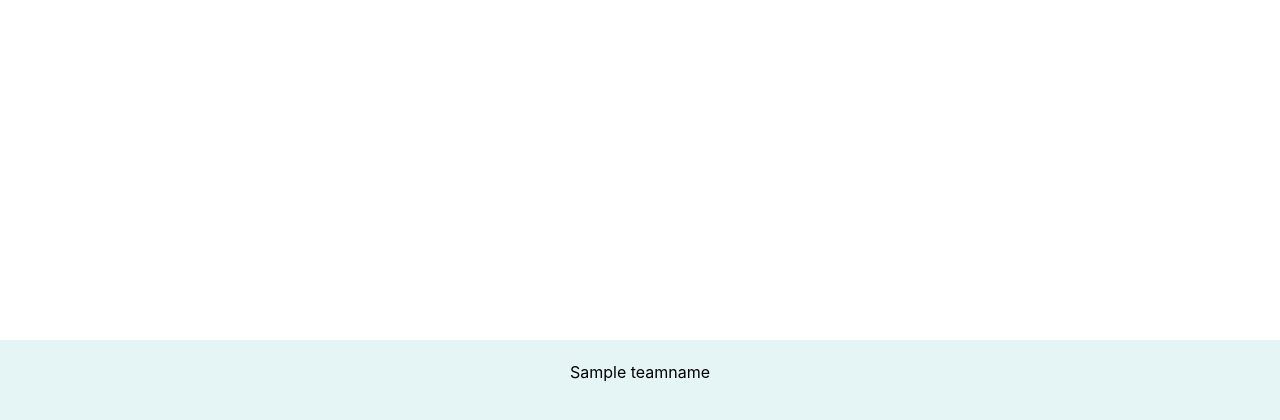
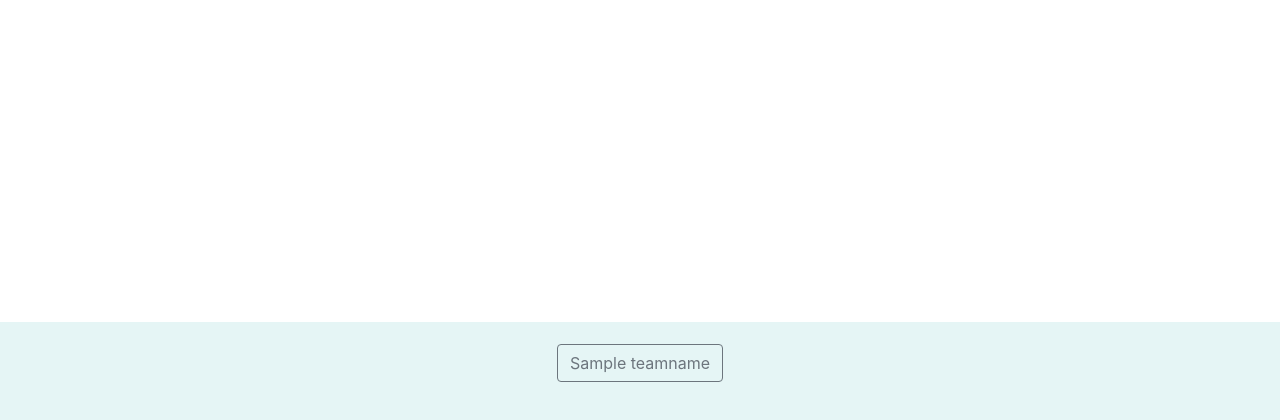
Before and after one commit to charmaine211/murdermystery, a Flask app: template murdermystery/templates/rules.html in a window 1280 px wide. Shown: the part 380-800 px from the top of the page. Run offline with Flask 2, Linux system fonts and the light colour scheme; the template is opened without the code that fills it: most values are stand-ins (such as "Sample title", 1, 10 or a date in 2020); some libraries are stand-ins or nearby versions.

Commit message:
Update rules.html

```diff
--- a/murdermystery/templates/rules.html
+++ b/murdermystery/templates/rules.html
@@ -18,6 +18,6 @@
 
 {% block footer %}
 
-    <p><a href="/{{ teamname_url }}">{{ teamname }}</a></p>
+    <p><a class="btn btn-outline-secondary" href="/{{ teamname_url }}">{{ teamname }}</a></p>
 
 {% endblock %}
```
